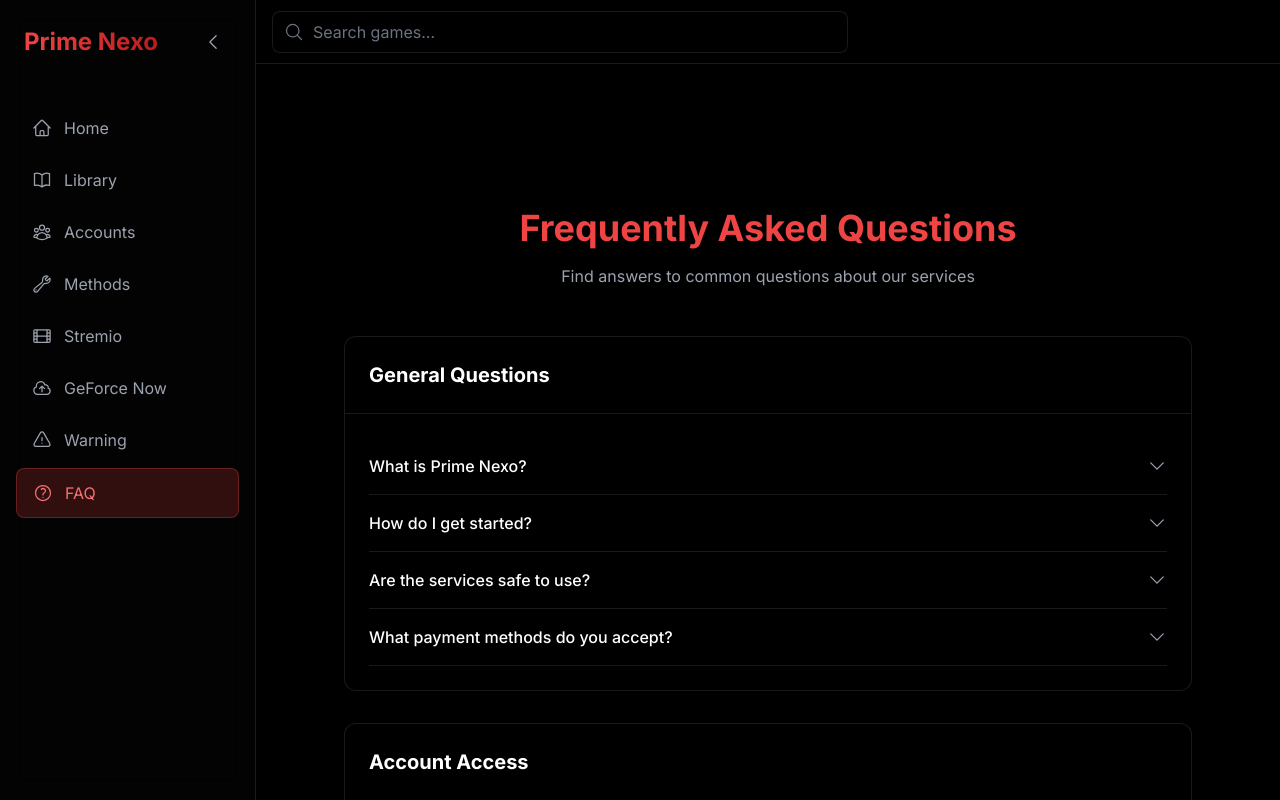
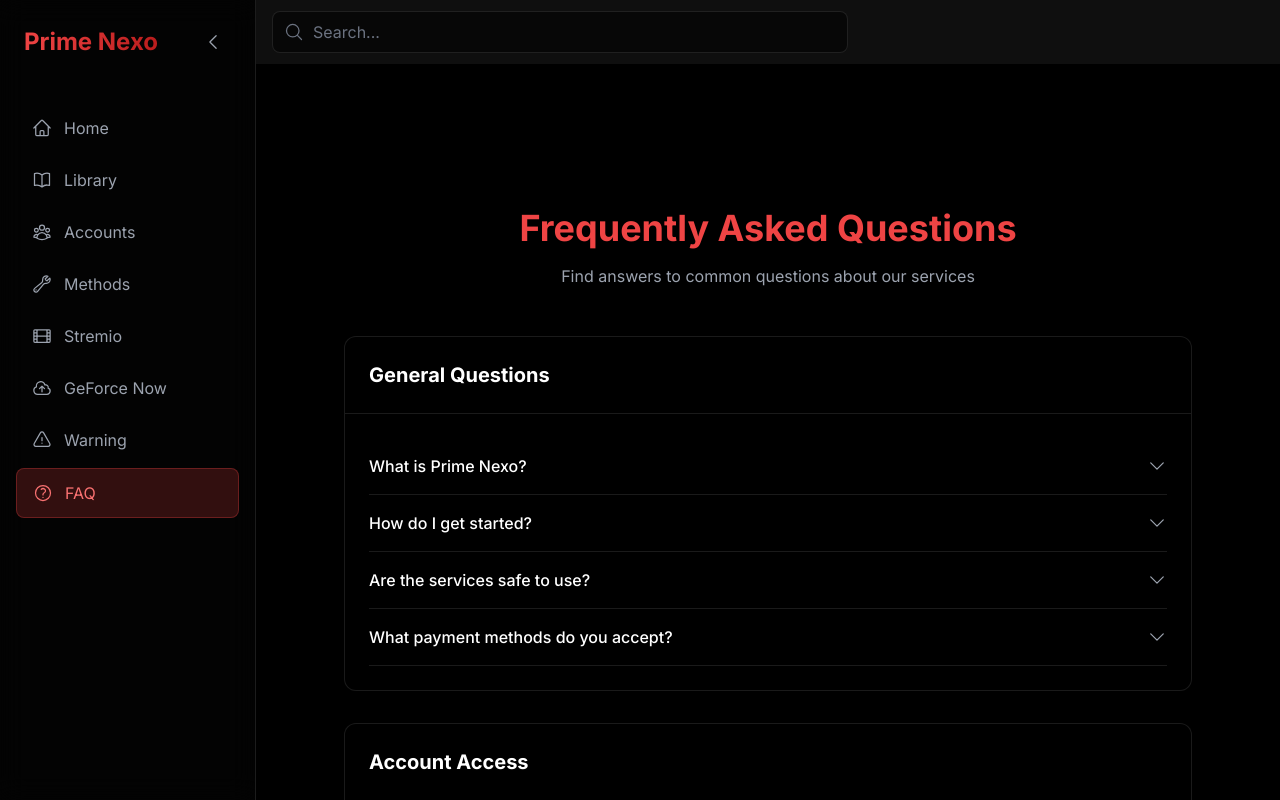
Before and after one commit to SyntroXofficial/prime-nexo, a React (Vite) app: page /faq in a window 1280 px wide. Shown: the top 800 px of the page. Built offline with nearby package versions, Linux system fonts and the light colour scheme.

Commit message:
Update Header.jsx

```diff
--- a/src/components/layout/Header.jsx
+++ b/src/components/layout/Header.jsx
@@ -2,17 +2,18 @@
 import { motion } from 'framer-motion';
 import { MagnifyingGlassIcon } from '@heroicons/react/24/outline';
 
-export default function Header() {
+export default function Header({ isCollapsed }) {
   return (
     <motion.header
       initial={{ y: -100 }}
       animate={{ y: 0 }}
-      className="h-16 bg-black fixed top-0 left-64 right-0 z-50 flex items-center px-4 border-b border-white/10"
+      className="h-16 bg-transparent fixed top-0 right-0 z-40 flex items-center px-4"
+      style={{ left: isCollapsed ? '80px' : '256px' }}
     >
       <div className="flex-1 max-w-xl relative">
         <input
           type="text"
-          placeholder="Search games..."
+          placeholder="Search..."
           className="w-full bg-black/50 border border-white/10 rounded-lg pl-10 pr-4 py-2 text-white placeholder-gray-500 focus:outline-none focus:border-red-500"
         />
         <MagnifyingGlassIcon className="absolute left-3 top-1/2 transform -translate-y-1/2 h-5 w-5 text-gray-500" />
```
